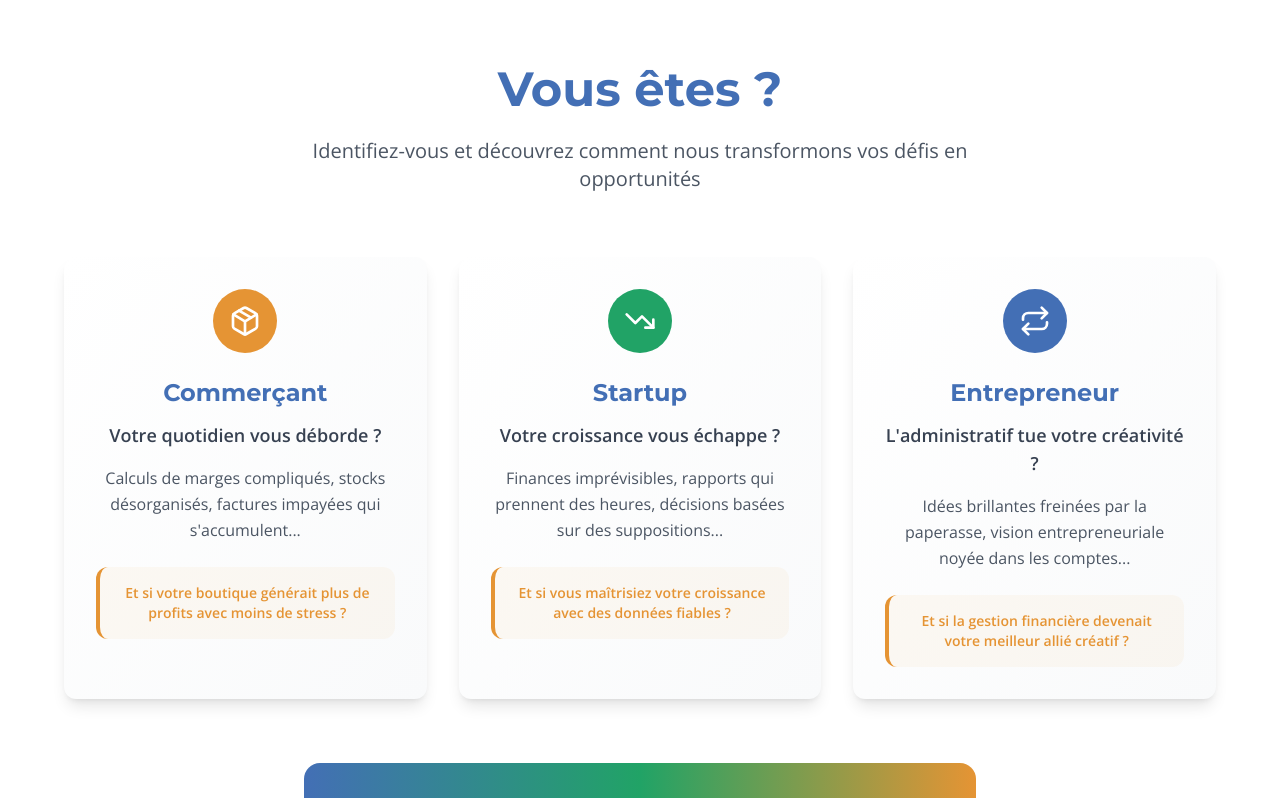
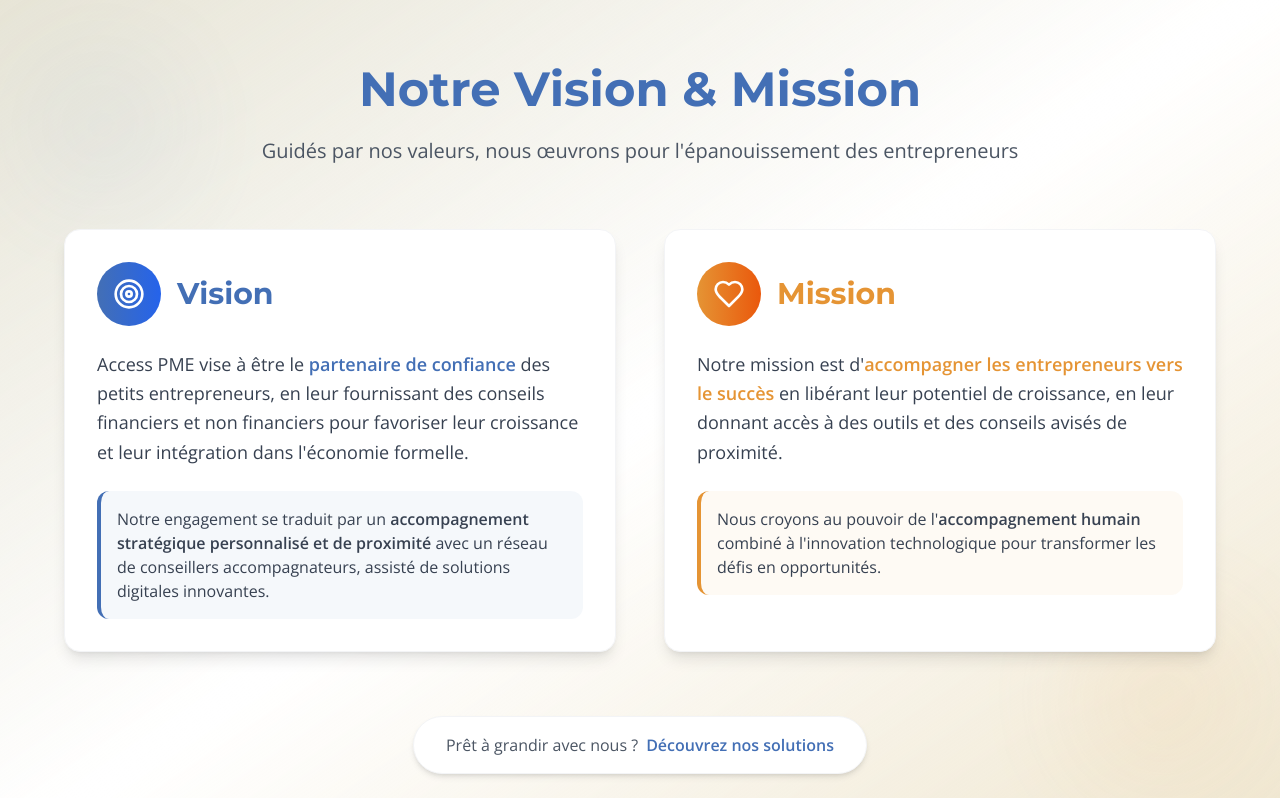
Before and after one commit to Abdelaziz-Abderahmane/access-pme-grow, a React (Vite) app: page / in a window 1280 px wide. Shown: the part 1760-2558 px from the top of the page. Built offline with nearby package versions, Linux system fonts and the light colour scheme.

Commit message:
Add Vision, Mission, and Service updates
- Added a new section for Vision and Mission.
- Updated "Diagnostic Personnalisé" to "Revue 360° de votre activité".
- Updated "Assistance Administrative" to "Déclaration BRS, CGU etc.".
- Updated "Accompagnement Humain" to "Suivi de proximité".

```diff
--- a/src/components/SolutionsSection.tsx
+++ b/src/components/SolutionsSection.tsx
@@ -8,7 +8,7 @@ export const SolutionsSection = () => {
       title: "Diagnostic Personnalisé",
       description: "Évaluation complète de votre activité avec plan d'action personnalisé",
       icon: Briefcase,
-      features: ["Audit complet", "Évaluation détaillée", "Plan d'action personnalisé"],
+      features: ["Revue 360° de votre activité", "Évaluation détaillée", "Plan d'action personnalisé"],
       color: "from-indigo-500 to-indigo-600"
     },
     {
@@ -22,14 +22,14 @@ export const SolutionsSection = () => {
       title: "Assistance Administrative",
       description: "Bénéficiez d'un accompagnement sur mesure dans vos démarches administratives",
       icon: FileText,
-      features: ["Déclarations automatiques", "Suivi conformité", "Accompagnement personnalisé"],
+      features: ["Déclaration BRS, CGU etc..", "Suivi conformité", "Accompagnement personnalisé"],
       color: "from-purple-500 to-purple-600"
     },
     {
       title: "Accompagnement Humain",
       description: "Bénéficiez des conseils personnalisés pour accroître votre activité",
       icon: Users,
-      features: ["Conseiller dédié", "Suivi personnalisé", "Réseau d'entrepreneurs"],
+      features: ["Conseiller dédié", "Suivi de proximité", "Réseau d'entrepreneurs"],
       color: "from-red-500 to-red-600"
     },
     {
--- /dev/null
+++ b/src/components/VisionMissionSection.tsx
@@ -0,0 +1,87 @@
+import { Target, Heart } from "lucide-react";
+
+export const VisionMissionSection = () => {
+  return (
+    <section className="py-20 bg-gradient-to-br from-access-blue/5 via-white to-access-orange/5 relative overflow-hidden">
+      {/* Background decorative elements */}
+      <div className="absolute inset-0 opacity-10">
+        <div className="absolute top-20 left-10 w-32 h-32 bg-access-blue rounded-full blur-3xl"></div>
+        <div className="absolute bottom-20 right-10 w-40 h-40 bg-access-orange rounded-full blur-3xl"></div>
+      </div>
+
+      <div className="container mx-auto px-4 lg:px-8 relative">
+        {/* Section Header */}
+        <div className="text-center mb-16">
+          <h2 className="text-4xl md:text-5xl font-montserrat font-bold text-access-blue mb-6">
+            Notre Vision & Mission
+          </h2>
+          <p className="text-xl text-gray-600 font-open-sans max-w-3xl mx-auto">
+            Guidés par nos valeurs, nous œuvrons pour l'épanouissement des entrepreneurs
+          </p>
+        </div>
+
+        <div className="grid lg:grid-cols-2 gap-12 max-w-6xl mx-auto">
+          {/* Vision */}
+          <div className="group">
+            <div className="bg-white rounded-2xl p-8 shadow-lg hover:shadow-xl transition-all duration-300 border border-gray-100 hover:border-access-blue/20 h-full">
+              <div className="flex items-center mb-6">
+                <div className="bg-gradient-to-r from-access-blue to-blue-600 p-4 rounded-full mr-4 group-hover:scale-110 transition-transform duration-300">
+                  <Target className="w-8 h-8 text-white" />
+                </div>
+                <h3 className="text-3xl font-montserrat font-bold text-access-blue">
+                  Vision
+                </h3>
+              </div>
+
+              <p className="text-gray-700 leading-relaxed text-lg font-open-sans">
+                Access PME vise à être le <span className="font-semibold text-access-blue">partenaire de confiance</span> des petits entrepreneurs,
+                en leur fournissant des conseils financiers et non financiers pour favoriser leur croissance et leur intégration dans l'économie formelle.
+              </p>
+
+              <div className="mt-6 p-4 bg-access-blue/5 rounded-lg border-l-4 border-access-blue">
+                <p className="text-gray-700 font-open-sans">
+                  Notre engagement se traduit par un <span className="font-semibold">accompagnement stratégique personnalisé et de proximité</span> avec un réseau de conseillers accompagnateurs,
+                  assisté de solutions digitales innovantes.
+                </p>
+              </div>
+            </div>
+          </div>
+
+          {/* Mission */}
+          <div className="group">
+            <div className="bg-white rounded-2xl p-8 shadow-lg hover:shadow-xl transition-all duration-300 border border-gray-100 hover:border-access-orange/20 h-full">
+              <div className="flex items-center mb-6">
+                <div className="bg-gradient-to-r from-access-orange to-orange-600 p-4 rounded-full mr-4 group-hover:scale-110 transition-transform duration-300">
+                  <Heart className="w-8 h-8 text-white" />
+                </div>
+                <h3 className="text-3xl font-montserrat font-bold text-access-orange">
+                  Mission
+                </h3>
+              </div>
+
+              <p className="text-gray-700 leading-relaxed text-lg font-open-sans">
+                Notre mission est d'<span className="font-semibold text-access-orange">accompagner les entrepreneurs vers le succès</span> en libérant leur potentiel de croissance,
+                en leur donnant accès à des outils et des conseils avisés de proximité.
+              </p>
+
+              <div className="mt-6 p-4 bg-access-orange/5 rounded-lg border-l-4 border-access-orange">
+                <p className="text-gray-700 font-open-sans">
+                  Nous croyons au pouvoir de l'<span className="font-semibold">accompagnement humain</span> combiné à l'innovation technologique
+                  pour transformer les défis en opportunités.
+                </p>
+              </div>
+            </div>
+          </div>
+        </div>
+
+        {/* Call to action subtle */}
+        <div className="text-center mt-16">
+          <div className="inline-flex items-center bg-white rounded-full px-8 py-4 shadow-md border border-gray-100">
+            <span className="text-gray-600 font-open-sans mr-2">Prêt à grandir avec nous ?</span>
+            <span className="text-access-blue font-semibold">Découvrez nos solutions</span>
+          </div>
+        </div>
+      </div>
+    </section>
+  );
+};
--- a/src/pages/Index.tsx
+++ b/src/pages/Index.tsx
@@ -1,6 +1,7 @@
 
 import { HeroSection } from "@/components/HeroSection";
 import { AboutSection } from "@/components/AboutSection";
+import { VisionMissionSection } from "@/components/VisionMissionSection";
 import { PainPointsSection } from "@/components/PainPointsSection";
 import { SolutionsSection } from "@/components/SolutionsSection";
 import { AppShowcaseSection } from "@/components/AppShowcaseSection";
@@ -18,6 +19,7 @@ const Index = () => {
       <main className="w-full overflow-x-hidden">
         <HeroSection />
         <AboutSection />
+        <VisionMissionSection />
         <PainPointsSection />
         <SolutionsSection />
         <AppShowcaseSection />
```
